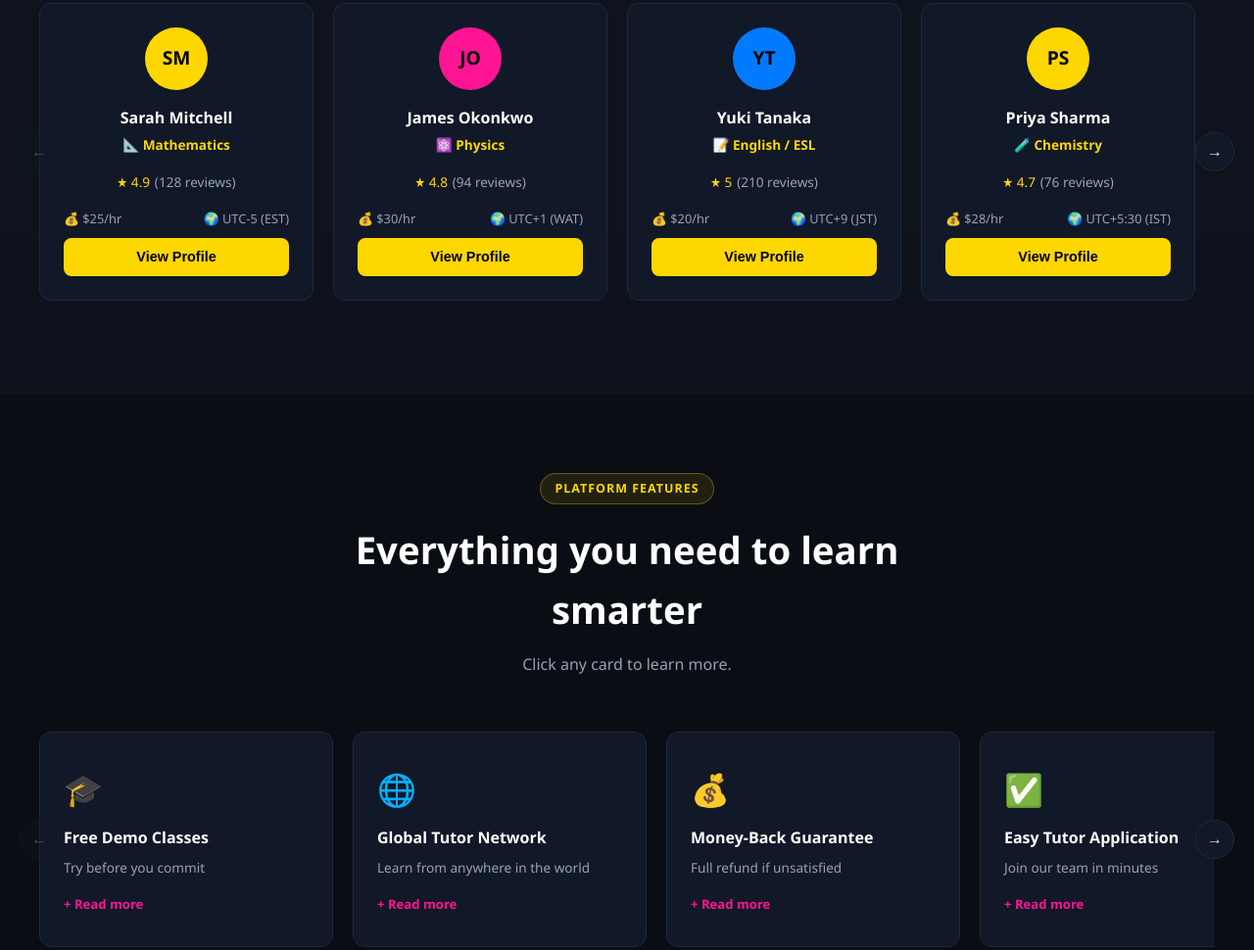
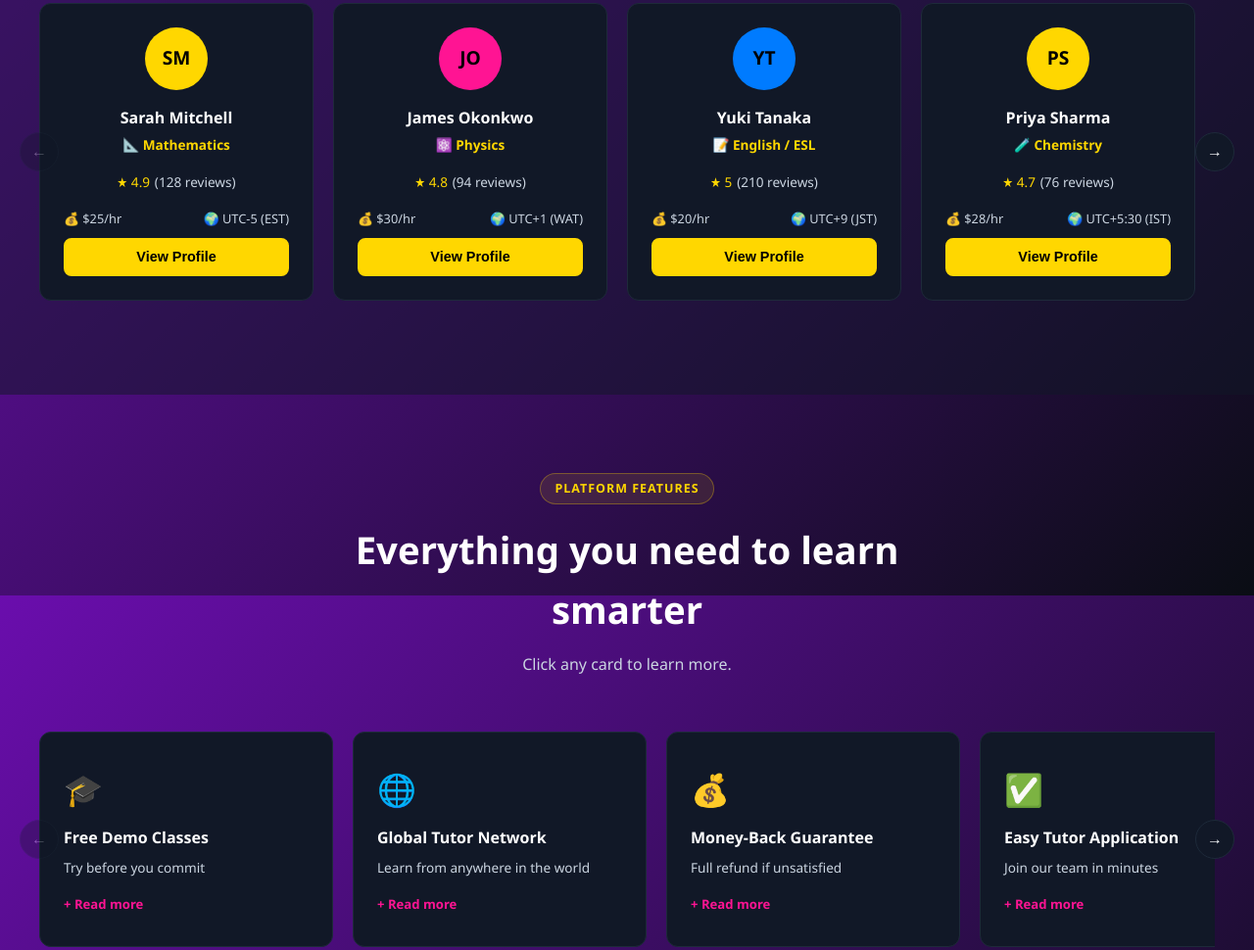
Before and after one commit to tutorslink/e, a plain HTML site: page index.html in a window 1280 px wide. Shown: the part 1792-2762 px from the top of the page at 98% size. Drawn offline with Linux system fonts and the light colour scheme.

Commit message:
Modify color variables and body background style
Updated text colors and background style for body.

```diff
--- a/assets/css/tutorslink.css
+++ b/assets/css/tutorslink.css
@@ -9,8 +9,8 @@
   --color-bg-card:    #111827;
   --color-bg-nav:     #080b11;
   --color-border:     #1e2a3a;
-  --color-text:       #e2e8f0;
-  --color-text-muted: #94a3b8;
+  --color-text:       #f8fafc;
+  --color-text-muted: #cbd5e1;
   --color-yellow:     #FFD700;
   --color-pink:       #FF1493;
   --color-blue:       #007BFF;
@@ -33,7 +33,8 @@ html {
 }
 
 body {
-  background-color: var(--color-bg);
+  background: linear-gradient(135deg, #6a0dad, #0a0d14);
+  background-attachment: fixed;
   color: var(--color-text);
   font-family: var(--font-main);
   line-height: 1.6;
```
